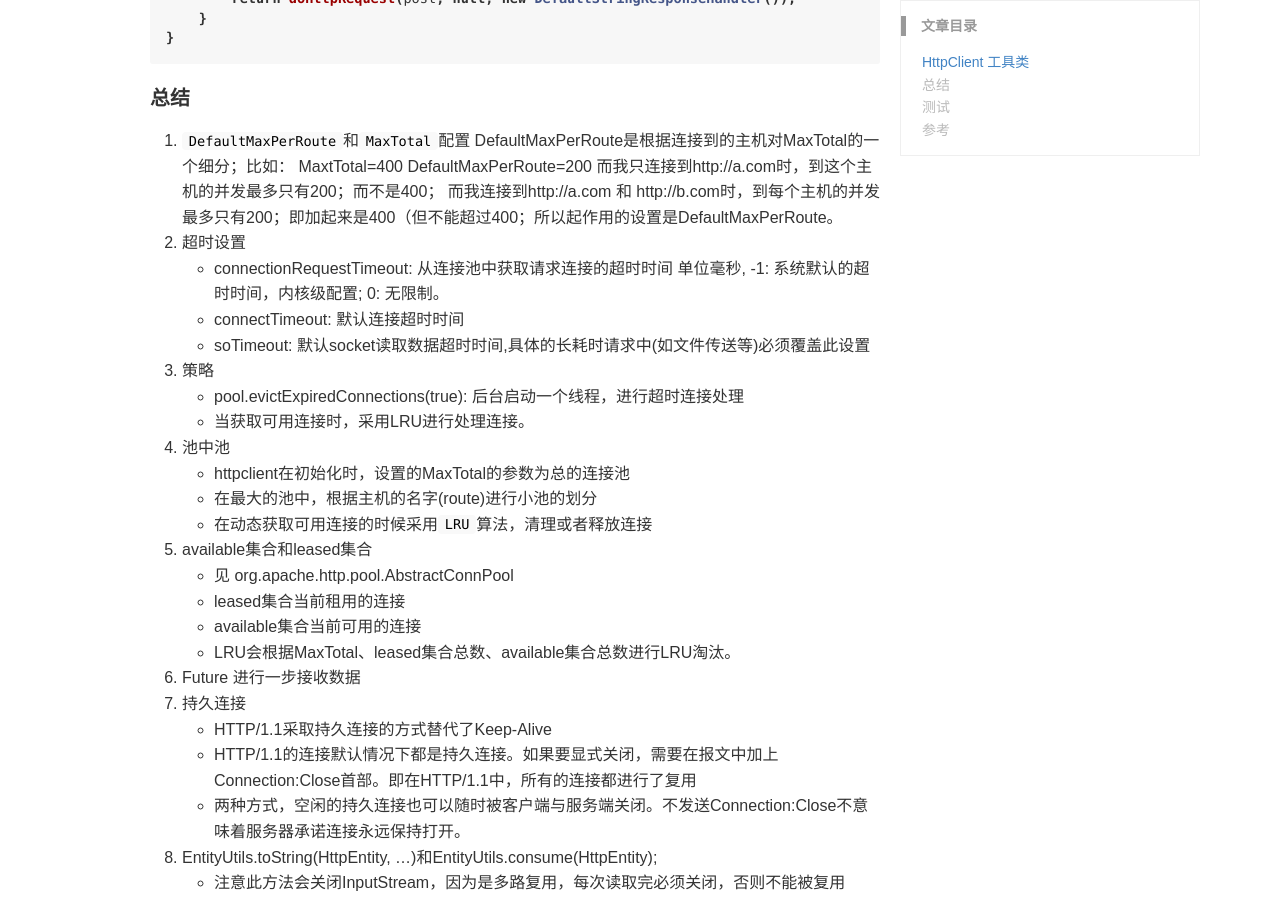
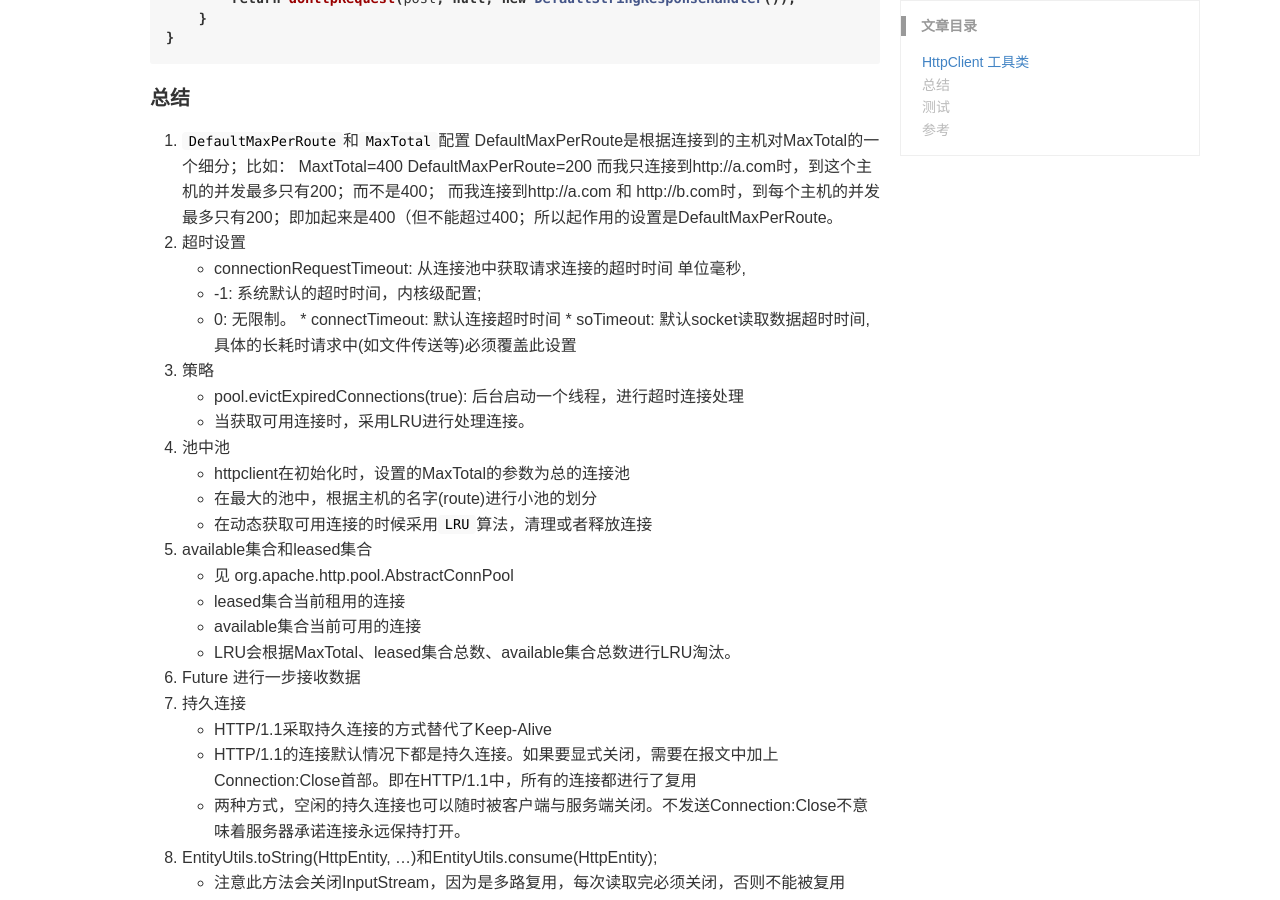
Before and after one commit to clibing/clibing.github.io, a Jekyll site: the page built from _posts/2018-06-13-Apache-HttpClient.md, in a window 1280 px wide and 900 px high, scrolled down 6754 px. Built offline with Jekyll 4.4.1, drawn with Linux system fonts in a browser that asks for light colours.

Commit message:
fix(format): format
format

Signed-off-by: liuboxun <liuboxun@gozap.com>

```diff
--- a/_posts/2018-06-13-Apache-HttpClient.md
+++ b/_posts/2018-06-13-Apache-HttpClient.md
@@ -350,7 +350,9 @@ public final class HttpClients {
   而我只连接到http://a.com时，到这个主机的并发最多只有200；而不是400；
   而我连接到http://a.com 和 http://b.com时，到每个主机的并发最多只有200；即加起来是400（但不能超过400；所以起作用的设置是DefaultMaxPerRoute。
 2. 超时设置
-  * connectionRequestTimeout: 从连接池中获取请求连接的超时时间 单位毫秒, -1: 系统默认的超时时间，内核级配置; 0: 无限制。
+  * connectionRequestTimeout: 从连接池中获取请求连接的超时时间 单位毫秒,
+    * -1: 系统默认的超时时间，内核级配置;
+    * 0: 无限制。
   * connectTimeout: 默认连接超时时间
   * soTimeout: 默认socket读取数据超时时间,具体的长耗时请求中(如文件传送等)必须覆盖此设置
 3. 策略
@@ -383,6 +385,6 @@ public final class HttpClients {
 
 #### 参考
 
-[参考1](https://blog.csdn.net/undergrowth/article/details/77341760)
-[参考2](https://blog.csdn.net/undergrowth/article/details/77203668)
-[参考3](http://www.cnblogs.com/kingszelda/p/8988505.html)
+* [参考1](https://blog.csdn.net/undergrowth/article/details/77341760)
+* [参考2](https://blog.csdn.net/undergrowth/article/details/77203668)
+* [参考3](http://www.cnblogs.com/kingszelda/p/8988505.html)
```
